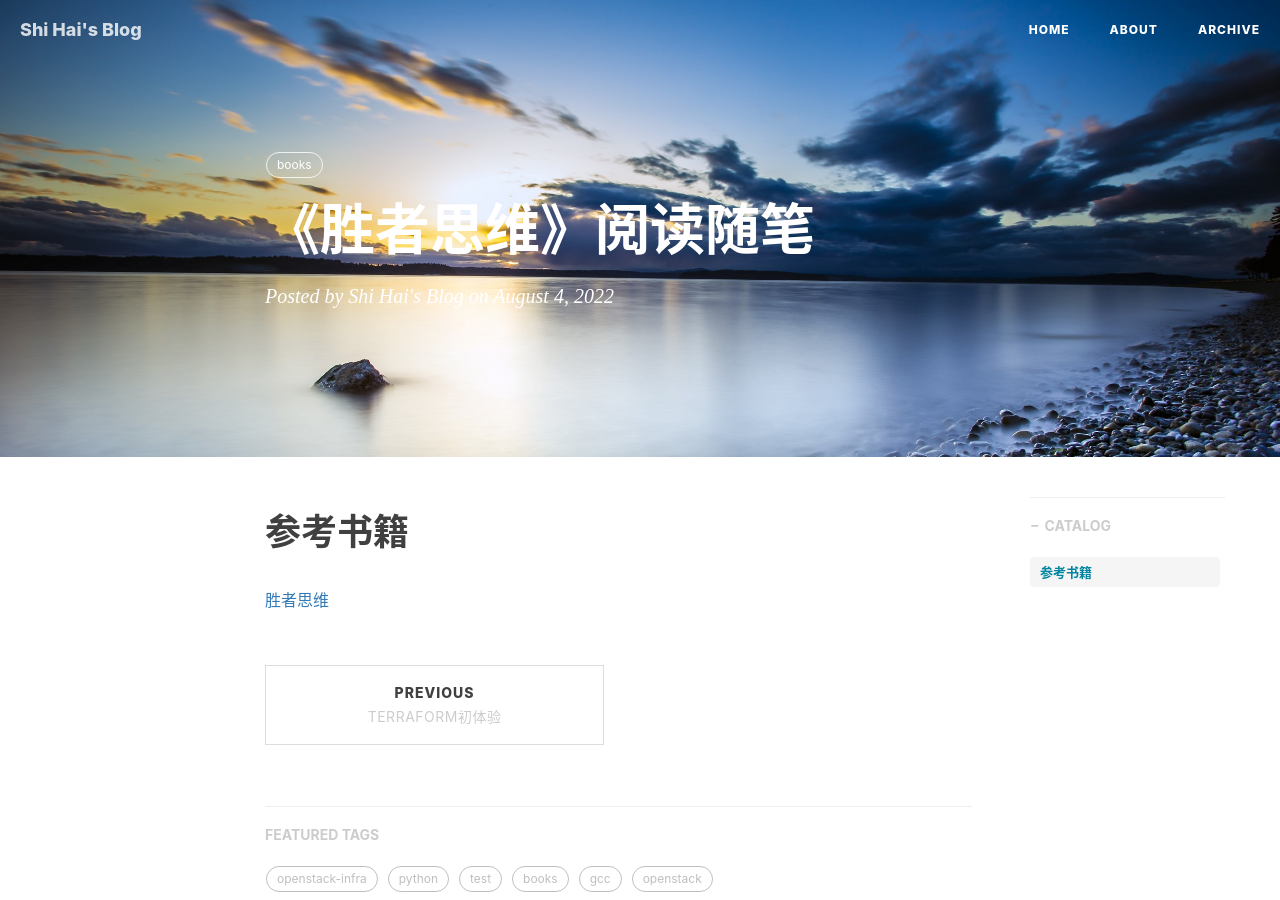
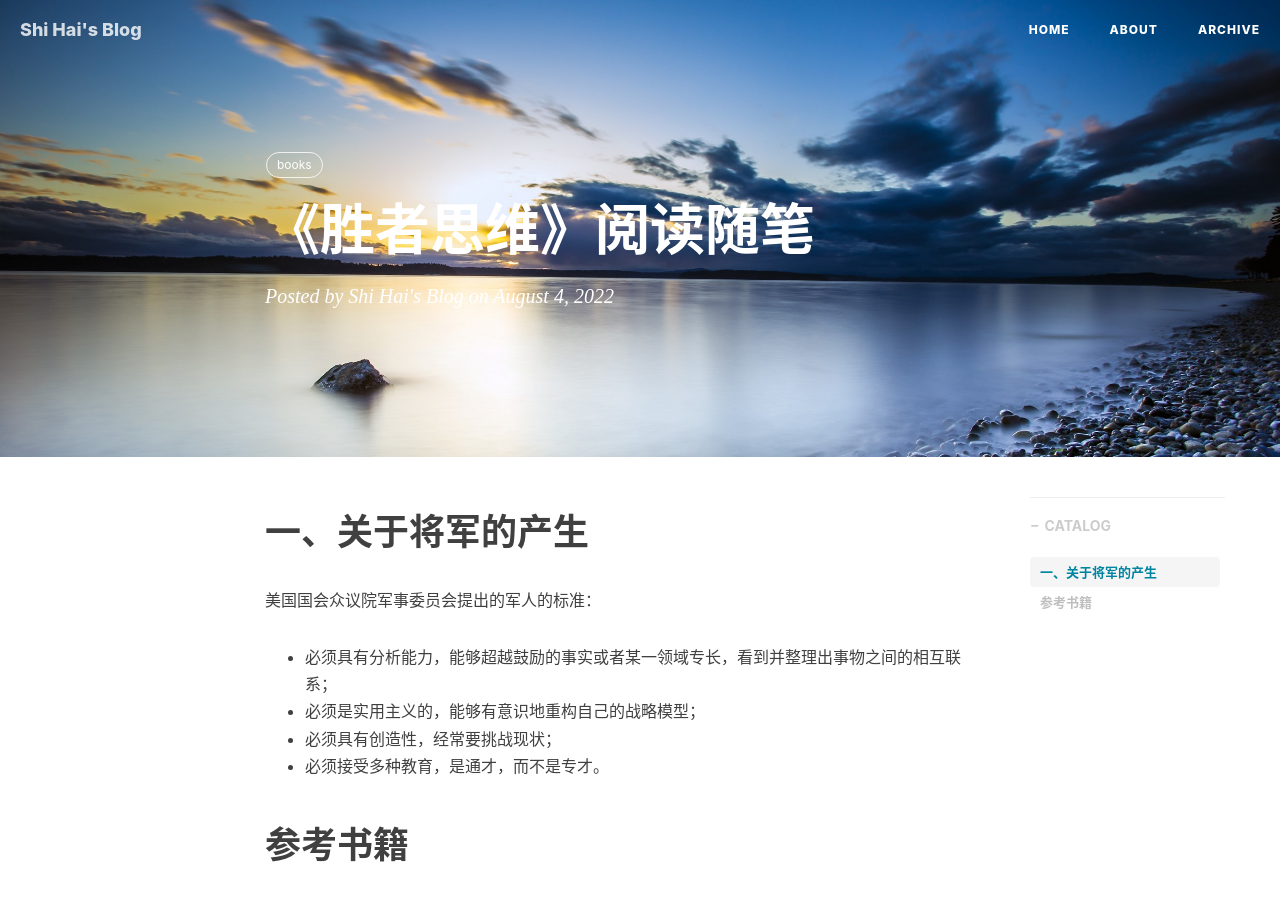
Before and after one commit to shihai1991/shihai1991.github.io, a Jekyll site: the page built from _posts/2022-08-04-胜者思维.md, in a window 1280 px wide and 900 px high. Built offline with Jekyll 4.4.1, drawn with Linux system fonts in a browser that asks for light colours; nearby versions of some CDN libraries; comment, search, counter and statistics services are not loaded.

Commit message:
Update 2022-08-04-胜者思维.md

```diff
--- a/_posts/2022-08-04-胜者思维.md
+++ b/_posts/2022-08-04-胜者思维.md
@@ -8,6 +8,12 @@ tags:
   - books
 time: '2022.08.04 12:30:00'
 ---
+# 一、关于将军的产生
+美国国会众议院军事委员会提出的军人的标准：
+- 必须具有分析能力，能够超越鼓励的事实或者某一领域专长，看到并整理出事物之间的相互联系；
+- 必须是实用主义的，能够有意识地重构自己的战略模型；
+- 必须具有创造性，经常要挑战现状；
+- 必须接受多种教育，是通才，而不是专才。
 
 # 参考书籍
 [胜者思维](https://book.douban.com/subject/27038434/)
```
